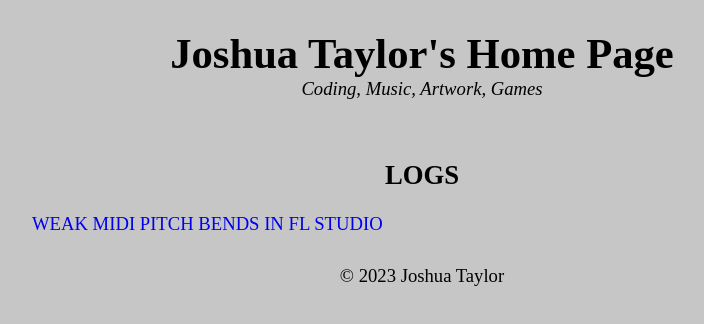
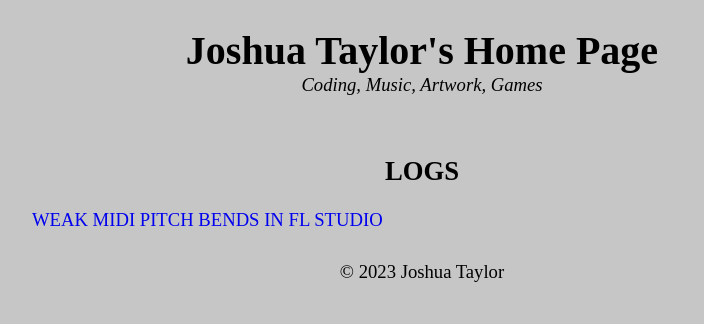
Before and after one commit to knpfalcon/knpfalcon, a plain HTML site: page index.html in a window 1280 px wide. Shown: the whole page, without its empty margins (218-922 px from the left). Drawn offline with Linux system fonts and the light colour scheme.

Commit message:
One more tweak.

```diff
--- a/css/style.css
+++ b/css/style.css
@@ -8,7 +8,7 @@ body {
 }
 
 h1 {
-    font-size: 32pt;
+    font-size: 30pt;
     margin-bottom: 0px;
     font-weight: bolder;
     font-family: 'Times New Roman', Times, serif
```
